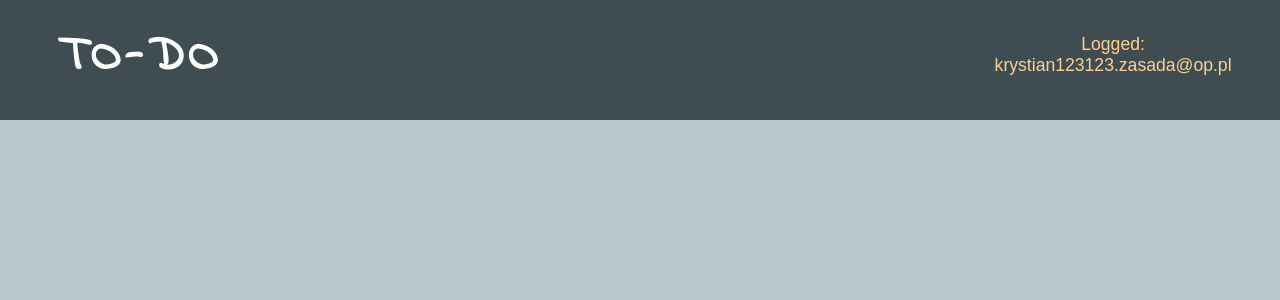
After one commit to kryzasada/Django-Todo-App, a Django app: template templates/logged_in.html in a window 1280 px wide. The commit adds this page. Shown: the top 300 px of the page. Run offline with Django 3.2, Linux system fonts and the light colour scheme; the template is opened without the code that fills it, so the values that code supplies are empty.

Commit message:
HTML subpages and global css

```diff
--- a/templates/base_css.css
+++ b/templates/base_css.css
@@ -29,17 +29,16 @@ div.logo{
 
 }
 
-div.user-logged-out{
+div.user-login{
 	width: 23%;
 	height:  120px;
 	min-width : 192px;
-	max-width: 280px;
+	max-width: 240px;
 
 	margin-right: 10px;
 	#background-color: red;
 	display: inline-block;
 	float: right;
-	line-height: 115px;
 
 
 }
@@ -60,4 +59,27 @@ div.user-logged-out{
 	font-size: 1.1em;
 	color: #FFCF91;
 
+	margin-top: 30px;
+
 }
+
+.user-logged-in-button{
+	width: 90%;
+	height : 50px;
+	margin: 5px;
+	margin-right: 3.3%;
+	background-color: blue;
+	background-color: #3F4D53;
+	border: none;
+	cursor: pointer;
+	border-radius: 30%;
+	outline: none;
+
+	font-size: 1.1em;
+	color: #FFCF91;
+	margin-top: 30px;
+	text-overflow: ellipsis;
+	overflow: hidden;
+
+
+}
--- a/templates/index.html
+++ b/templates/index.html
@@ -1,10 +1,11 @@
-<!DOCTYPE html>
+{% load static %}
+
 <html lang="en">
     <head>
         <meta charset="UTF-8">
         <title>Title</title>
 
-		<link rel="stylesheet" type="text/css" href="base_css.css">
+		<link rel="stylesheet" type="text/css" href="{% static 'base_css.css' %}">
 		<link href="https://fonts.googleapis.com/css2?family=Indie+Flower&display=swap" rel="stylesheet">
 	</head>
     <body>
@@ -12,11 +13,11 @@
 		<div class = "logo">
 			TO-DO
 		</div>
+		{% block content %}
 
-		<div class = "user-logged-out">
-			<button class = "user-logged-out-button"> Log in </button>
-			<button class = "user-logged-out-button"> Sign up </button>
-		</div>
+            replace me
+
+		{% endblock %}
 	</div>
 
     </body>
--- /dev/null
+++ b/templates/logged_in.html
@@ -0,0 +1,9 @@
+{% extends 'index.html' %}
+
+{% block content %}
+
+<div class = "user-login" style="max-width: 380px;">
+	<button class = "user-logged-in-button"> Logged: krystian123123.zasada@op.pl </button>
+</div>
+
+{% endblock %}
```
Also changed, not shown: templates/logged_out.html (added, +10 -0 lines).
